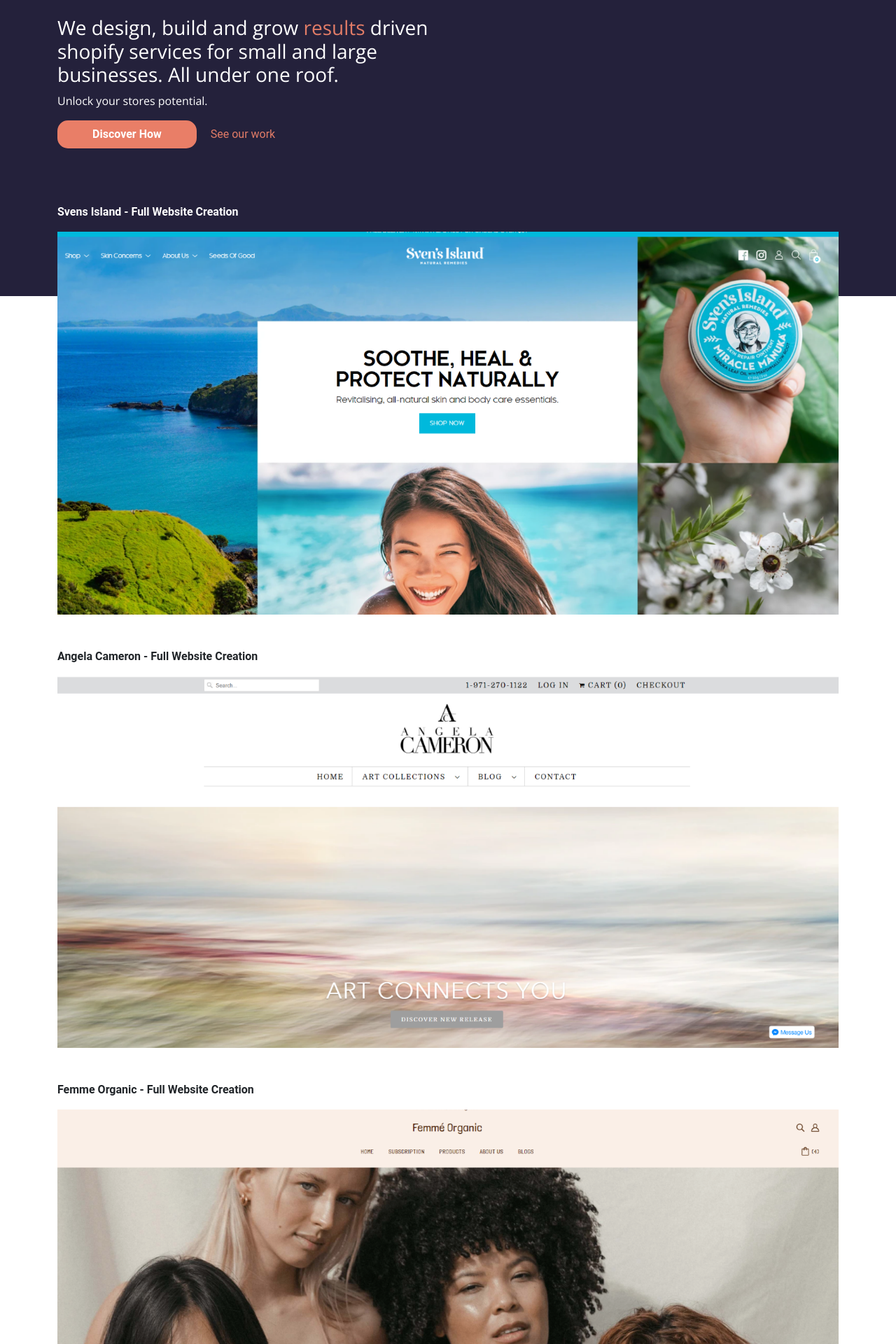
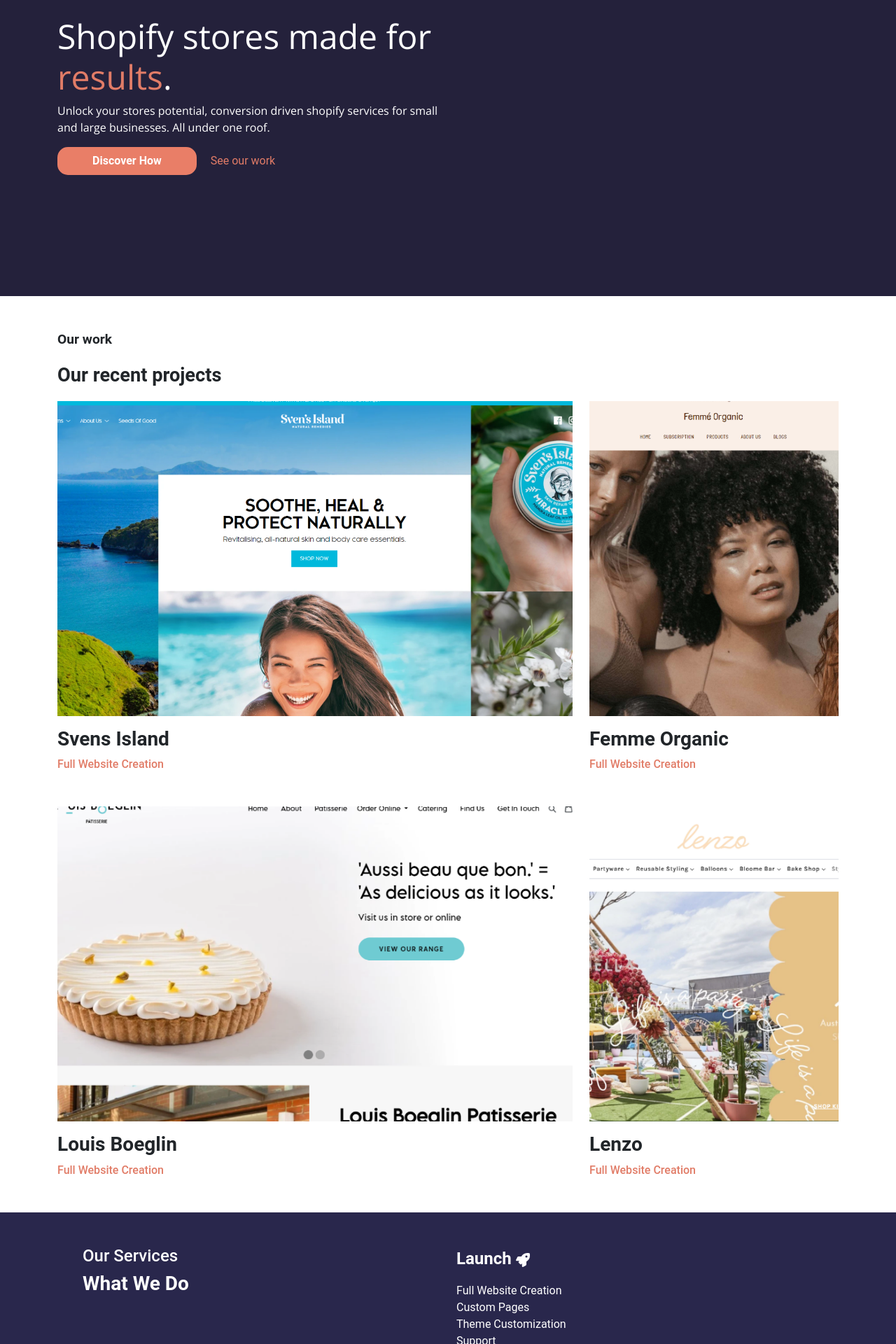
Before and after one commit to amenhotep74/launchpad2021, a Next.js app: page / in a window 1280 px wide. Shown: the part 100-2020 px from the top of the page at 70% size. Built offline with nearby package versions, Linux system fonts and the light colour scheme.

Commit message:
updated work section

```diff
--- a/components/Jumbo.js
+++ b/components/Jumbo.js
@@ -14,13 +14,14 @@
         <div className="header mt-5 d-flex justify-content-between align-items-center">
           <div className={styles.text_left}>
             <h3 className={styles.header_text}>
-              We design, build and grow{" "}
-              <b className={styles.header_text_highlight}>results</b> driven
-              shopify services for small and large businesses. All under one
-              roof.
+              Shopify stores made for
+              <b className={styles.header_text_highlight}> results</b>.
             </h3>
 
-            <p className={styles.subtext}>Unlock your stores potential.</p>
+            <p className={styles.subtext}>
+              Unlock your stores potential, conversion driven shopify services
+              for small and large businesses. All under one roof.
+            </p>
 
             <div className={styles.button_grouping}>
               <button
--- a/pages/index.js
+++ b/pages/index.js
@@ -50,62 +50,62 @@
         <Jumbo />
       </div>
       {/* Work */}
-      <div id="work" className={styles.work}>
-        <div className="container mb-5">
-          <div className="row mt-5">
-            <div className="col-md-12">
-              <p style={{ fontWeight: "600", color: "#ffffff" }}>
-                Svens Island - Full Website Creation
-              </p>
+
+      <div id="work" className="container mt-5 mb-5">
+        <div className="row">
+          <p className={styles.work_ourwork}>Our work</p>
+          <p className={styles.work_ourprojects}>Our recent projects</p>
+        </div>
+        <div className="row">
+          <div className="col-md-8">
+            <div
+              style={{ background: "url('/images/svensisland.png')" }}
+              className={styles.work_image}
+            ></div>
+            <div className="mt-3">
+              <h3 className={styles.work_title}>Svens Island</h3>
+              <span className={styles.work_subtitle}>
+                Full Website Creation
+              </span>
             </div>
           </div>
-          <div className="row">
-            <div className="col-md-12">
-              <a href="https://svensisland.com/">
-                <img
-                  src="/images/svensisland.png"
-                  style={{ objectFit: "cover", width: "100%", height: "auto" }}
-                  alt="svens-island"
-                />
-              </a>
+          <div className="col-md-4">
+            <div
+              style={{ background: "url('/images/femme.png')" }}
+              className={styles.work_image}
+            ></div>
+            <div className="mt-3">
+              <h3 className={styles.work_title}>Femme Organic</h3>
+              <span className={styles.work_subtitle}>
+                Full Website Creation
+              </span>
             </div>
           </div>
+        </div>
 
-          <div className="row mt-5">
-            <div className="col-md-12">
-              <p style={{ fontWeight: "600" }}>
-                Angela Cameron - Full Website Creation
-              </p>
+        <div className="row mt-5">
+          <div className="col-md-8">
+            <div
+              style={{ background: "url('/images/louisboeglin.png')" }}
+              className={styles.work_image}
+            ></div>
+            <div className="mt-3">
+              <h3 className={styles.work_title}>Louis Boeglin</h3>
+              <span className={styles.work_subtitle}>
+                Full Website Creation
+              </span>
             </div>
           </div>
-          <div className="row">
-            <div className="col-md-12">
-              <a href="https://www.angelacameron.com/">
-                <img
-                  src="/images/angela2.png"
-                  style={{ objectFit: "cover", width: "100%", height: "auto" }}
-                  alt="angela-cameron"
-                />
-              </a>
-            </div>
-          </div>
-
-          <div className="row mt-5">
-            <div className="col-md-12">
-              <p style={{ fontWeight: "600" }}>
-                Femme Organic - Full Website Creation
-              </p>
-            </div>
-          </div>
-          <div className="row">
-            <div className="col-md-12">
-              <a href="https://femmeorganic.com/">
-                <img
-                  src="/images/femme.png"
-                  style={{ objectFit: "cover", width: "100%", height: "auto" }}
-                  alt="femme-organic"
-                />
-              </a>
+          <div className="col-md-4">
+            <div
+              style={{ background: "url('/images/lenzo.png')" }}
+              className={styles.work_image}
+            ></div>
+            <div className="mt-3">
+              <h3 className={styles.work_title}>Lenzo</h3>
+              <span className={styles.work_subtitle}>
+                Full Website Creation
+              </span>
             </div>
           </div>
         </div>
--- a/styles/Index.module.css
+++ b/styles/Index.module.css
@@ -95,3 +95,29 @@
     display: none;
   }
 } */
+
+/* Work Styles */
+.work_image {
+  background-repeat: no-repeat !important;
+  background-size: cover !important;
+  height: 450px;
+  background-position: center !important;
+}
+
+.work_title {
+  font-weight: 600;
+}
+
+.work_subtitle {
+  color: #e17c67;
+  font-weight: 500;
+}
+
+.work_ourwork {
+  font-weight: 600;
+  font-size: 1.2rem;
+}
+.work_ourprojects {
+  font-weight: 600;
+  font-size: 1.7rem;
+}
--- a/styles/Jumbo.module.css
+++ b/styles/Jumbo.module.css
@@ -4,6 +4,7 @@
   font-weight: 400;
   color: white;
   font-family: "Open Sans", sans-serif;
+  font-size: 3rem;
 }
 
 .header_text_highlight {
@@ -29,6 +30,11 @@
 }
 @media only screen and (max-width: 600px) {
   .text_left {
-    width: 100%;
+    width: 100% !important;
   }
 }
+@media only screen and (max-width: 768px) {
+  .text_left {
+    width: 70%;
+  }
+}
```
Also changed, not shown: public/images/lenzo.png (added), public/images/louisboeglin.png (added).
